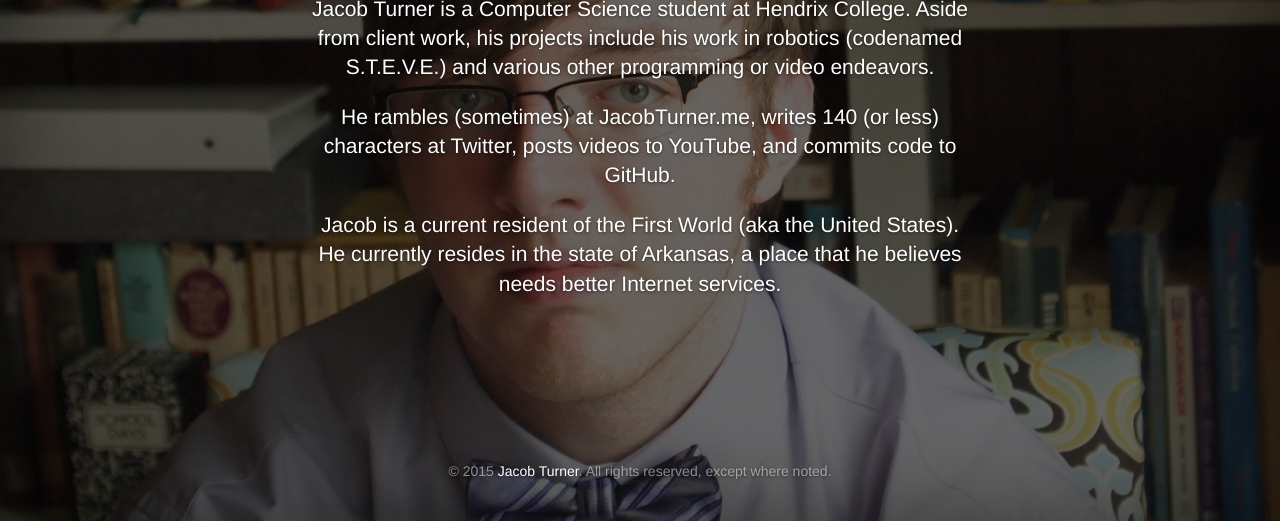
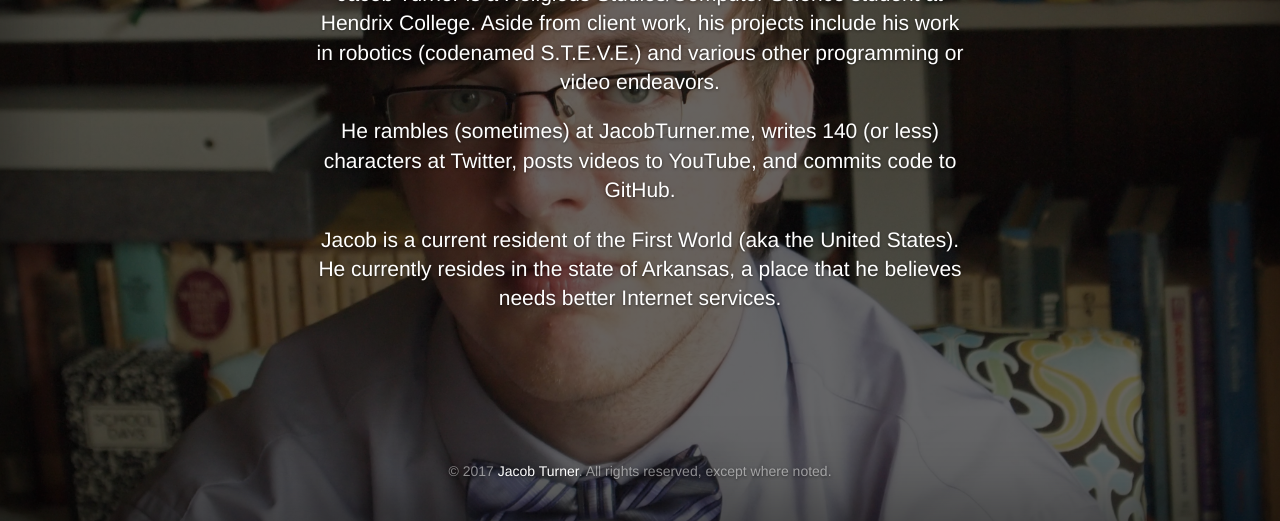
Before and after one commit to loremipsumdolor/loremipsumdolor.github.com, a plain HTML site: page about.html in a window 1280 px wide. Shown: the part 279-800 px from the top of the page. Drawn offline with nearby package versions, Linux system fonts and the light colour scheme.

Commit message:
updated info

```diff
--- a/about.html
+++ b/about.html
@@ -33,13 +33,13 @@
 				</div>
 				<div class="inner cover">
 					<h1 class="cover-heading">About me.</h1>
-					<p class="lead">Jacob Turner is a Computer Science student at <a href="http://hendrix.edu">Hendrix College</a>. Aside from client work, his projects include his work in robotics (codenamed <a href="https://github.com/loremipsumdolor/STEVE">S.T.E.V.E.</a>) and various other programming or video endeavors.</p>
+					<p class="lead">Jacob Turner is a Religious Studies/Computer Science student at <a href="http://hendrix.edu">Hendrix College</a>. Aside from client work, his projects include his work in robotics (codenamed <a href="https://github.com/loremipsumdolor/STEVE">S.T.E.V.E.</a>) and various other programming or video endeavors.</p>
 					<p class="lead">He rambles (sometimes) at <a href="http://jacobturner.me">JacobTurner.me</a>, writes 140 (or less) characters at <a href="http://twitter.com/ThePointlessJT">Twitter</a>, posts videos to <a href="http://youtube.com/user/SqrdPi"/>YouTube</a>, and commits code to <a href="https://github.com/loremipsumdolor">GitHub</a>.</p>
 					<p class="lead">Jacob is a current resident of the <a href="http://en.wikipedia.org/wiki/First_world">First World</a> (aka the United States). He currently resides in the state of Arkansas, a place that he believes needs better Internet services.</p>
 				</div>
 				<div class="mastfoot">
 					<div class="inner">
-						<p style="text-align: center;">&copy; 2015 <a href="http://jacobturner.me">Jacob Turner</a>. All rights reserved, except where noted.</p>
+						<p style="text-align: center;">&copy; 2017 <a href="http://jacobturner.me">Jacob Turner</a>. All rights reserved, except where noted.</p>
 					</div>
 				</div>
 			</div>
```
Also changed, not shown: index.html (+2 -2 lines).
